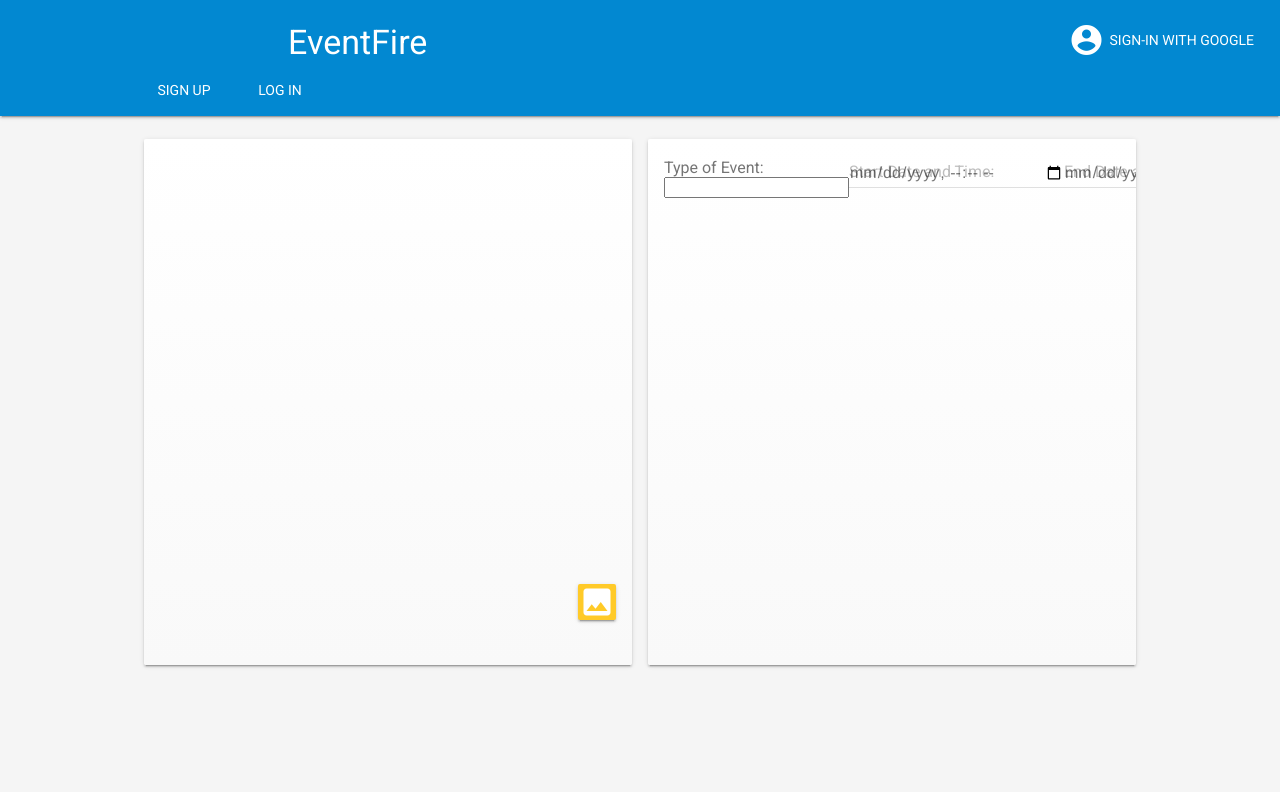
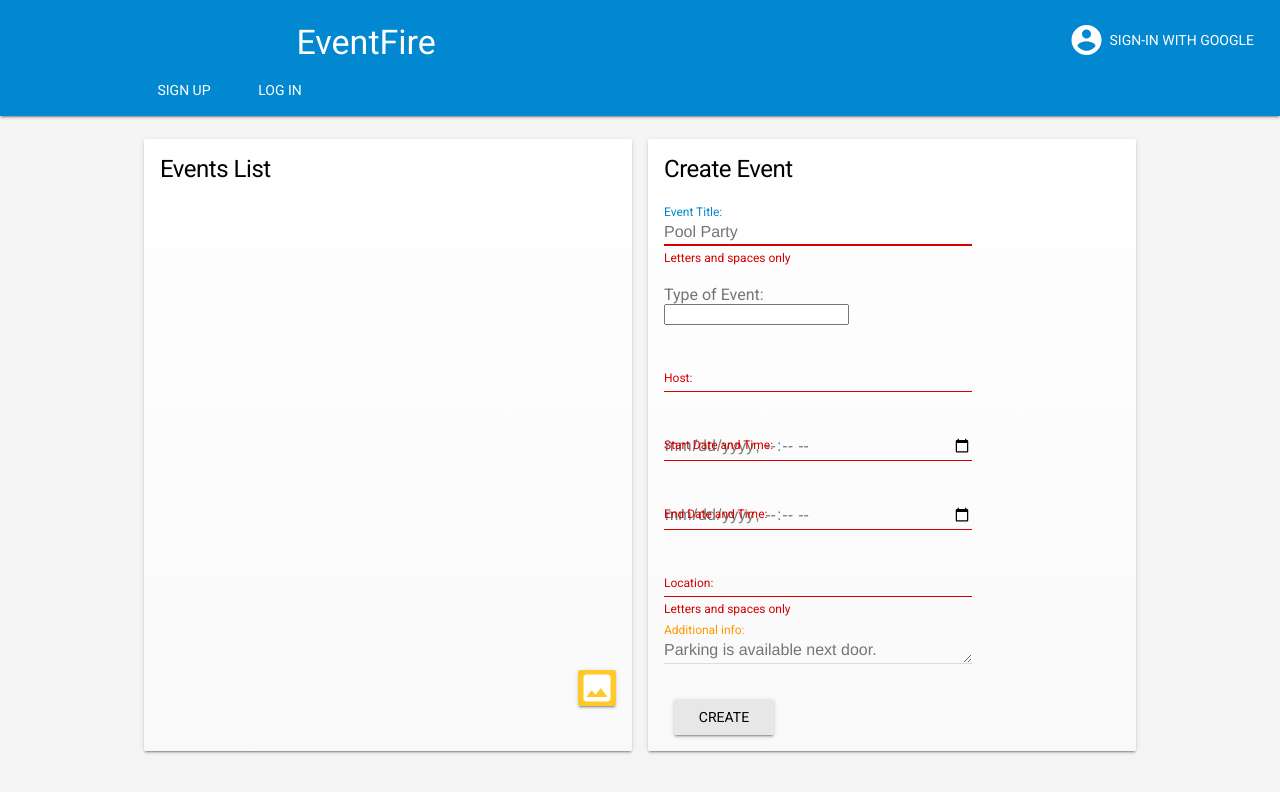
Before and after one commit to fab9/eventfire, a website: page src/index.html in a window 1280 px wide. Drawn offline with nearby package versions, Linux system fonts and the light colour scheme; no server answers.

Commit message:
Clean up + make some inputs required

```diff
--- a/src/index.html
+++ b/src/index.html
@@ -51,12 +51,11 @@
   </head>
   <body>
     <div class="demo-layout mdl-layout mdl-js-layout mdl-layout--fixed-header">
-
       <!-- Header section containing logo -->
       <header class="mdl-layout__header mdl-color-text--white mdl-color--light-blue-700">
         <div class="mdl-cell mdl-cell--12-col mdl-cell--12-col-tablet mdl-grid">
           <div class="mdl-layout__header-row mdl-cell mdl-cell--12-col mdl-cell--12-col-tablet mdl-cell--12-col-desktop">
-            <h3><i class="material-icons">date</i>EventFire
+            <h3><i class="material-icons">date</i> EventFire
             </h3>
           </div>
           <!-- my buttons -->
@@ -75,12 +74,13 @@
           </div>
         </div>
       </header>
-
       <main class="mdl-layout__content mdl-color--grey-100">
         <div id="messages-card-container" class="mdl-cell mdl-cell--12-col mdl-grid">
-
           <!-- Messages container -->
           <div id="messages-card" class="mdl-card mdl-shadow--2dp mdl-cell mdl-cell--12-col mdl-cell--6-col-tablet mdl-cell--6-col-desktop blue">
+            <div class="mdl-card__title mdl-card--expand">
+              <h1 class="mdl-card__title-text">Events List</h1>
+            </div>
             <div class="mdl-card__supporting-text mdl-color-text--grey-600">
               <div id="messages">
                 <span id="message-filler"></span>
@@ -93,58 +93,59 @@
               </form>
             </div>
           </div>
-
           <!-- Create Event container -->
           <div id="event-form" class="mdl-card mdl-shadow--2dp mdl-cell mdl-cell--12-col mdl-cell--6-col-tablet mdl-cell--6-col-desktop blue">
+            <div class="mdl-card__title mdl-card--expand">
+              <h1 class="mdl-card__title-text">Create Event</h1>
+            </div>
             <div class="mdl-card__supporting-text mdl-color-text--grey-600">
               <form role="form" id="message-form" action="#" class="green">
                 <!-- ======= Event Title ======= -->
                 <div class="blue mdl-textfield mdl-js-textfield mdl-textfield--floating-label">
                   <label class="mdl-textfield__label" for="title">Event Title:</label>
-                  <input class="mdl-textfield__input" type="text" id="title" placeholder="Pool Party"/>
+                  <input class="mdl-textfield__input" type="text" id="title" placeholder="Pool Party" required autofocus/>
                   <span class="mdl-textfield__error">Letters and spaces only</span>
                 </div>
                 <!-- ======= Event type ======= -->
                 <div class="orange mdl-textfield mdl-js-textfield">
                   <label for="type">Type of Event:</label>
                   <div>
-                    <input class="mdl-selectfield" type="text" id="type" required list="eventTypes"/>
+                    <input class="mdl-selectfield" type="text" id="type" required list="eventTypes" required/>
                     <datalist id="eventTypes">
                       <option value="Birthday Party">
+                      <option value="Business Meeting">
+                      <option value="High School Reunion">
                       <option value="Wedding">
-                      <option value="High School Reunion">
-                      <option value="Business Meeting">
                     </datalist>
                   </div>
                 </div>
                 <!-- ======= Host ======= -->
                 <div class="red mdl-textfield mdl-js-textfield mdl-textfield--floating-label">
                   <label class="mdl-textfield__label" for="host">Host:</label>
-                  <input class="mdl-textfield__input" type="text" id="host"/>
+                  <input class="mdl-textfield__input" type="text" id="host" required/>
                 </div>
                 <!-- ======= Start Date and Time ======= -->
                 <div class="mdl-textfield mdl-js-textfield mdl-textfield--floating-label">
                   <label class="mdl-textfield__label" for="startDatetime">Start Date and Time:</label>
-                  <input class="mdl-textfield__input" type="datetime-local" id="startDatetime"/>
+                  <input class="mdl-textfield__input" type="datetime-local" id="startDatetime" required/>
                 </div>
                 <!-- ======= End Date and Time ======= -->
                 <div class="mdl-textfield mdl-js-textfield mdl-textfield--floating-label">
                   <label class="mdl-textfield__label" for="endDatetime">End Date and Time:</label>
-                  <input class="mdl-textfield__input" type="datetime-local" id="endDatetime"/>
+                  <input class="mdl-textfield__input" type="datetime-local" id="endDatetime" required/>
                 </div>
                 <!-- ======= Guest List  ======= -->
 
                 <!-- ======= Location ======= -->
                 <div class="mdl-textfield mdl-js-textfield mdl-textfield--floating-label">
                   <label class="mdl-textfield__label" for="location">Location:</label>
-                  <input class="mdl-textfield__input" type="text" id="location"/>
+                  <input class="mdl-textfield__input" type="text" id="location" required/>
                   <span class="mdl-textfield__error">Letters and spaces only</span>
                 </div>
-
                 <!-- ======= Optional Message ======= -->
                 <div class="mdl-textfield mdl-js-textfield mdl-textfield--floating-label">
-                  <label class="mdl-textfield__label" for="moreInfo">Additional info:</label>
-                  <textarea class="mdl-textfield__input" type="text" id="moreInfo" rows="1" placeholder="Parking is available next door."/></textarea>
+                  <label class="mdl-textfield__label" for="more-info">Additional info:</label>
+                  <textarea class="mdl-textfield__input" type="text" id="more-info" rows="1" placeholder="Parking is available next door."/></textarea>
                 </div>
                 <!-- ======= Submit ======= -->
                 <button type="submit" class="mdl-button mdl-js-button mdl-button--raised mdl-js-ripple-effect">Create
@@ -164,7 +165,6 @@
     </div>
 
     <!-- Firebase -->
-
     <script src="https://www.gstatic.com/firebasejs/live/3.0/firebase.js"></script>
     <script>
       // Initialize Firebase
@@ -176,7 +176,6 @@
       };
       firebase.initializeApp(config);
     </script>
-
     <script src="scripts/main.js"></script>
   </body>
 </html>
--- a/src/scripts/main.js
+++ b/src/scripts/main.js
@@ -28,6 +28,7 @@ function EventFire() {
     this.eventHost = document.getElementById('host');
     this.eventStartDatetime = document.getElementById('startDatetime');
     this.eventEndDatetime = document.getElementById('endDatetime');
+    this.eventMoreInfo = document.getElementById('more-info');
     this.submitButton = document.getElementById('submit');
     this.submitImageButton = document.getElementById('submitImage');
     this.imageForm = document.getElementById('image-form');
@@ -77,7 +78,7 @@ EventFire.prototype.loadMessages = function () {
     // Loads the last 12 messages and listen for new ones.
     var setMessage = function (data) {
         var val = data.val();
-        this.displayMessage(data.key, val.name, val.text, val.title, val.location, val.type, val.host, val.startDatetime, val.endDatetime, val.photoUrl, val.imageUrl);
+        this.displayMessage(data.key, val.name, val.text, val.title, val.location, val.type, val.host, val.startDatetime, val.eventMoreInfo, val.endDatetime, val.photoUrl, val.imageUrl);
     }.bind(this);
     this.messagesRef.limitToLast(12).on('child_added', setMessage);
     this.messagesRef.limitToLast(12).on('child_changed', setMessage);
@@ -97,6 +98,7 @@ EventFire.prototype.saveMessage = function (e) {
             host: this.eventHost.value,
             startDatetime: this.eventStartDatetime.value,
             endDatetime: this.eventEndDatetime.value,
+            moreInfo: this.eventMoreInfo.value,
             location: this.eventLocation.value,
             photoUrl: currentUser.photoURL || '/images/profile_placeholder.png'
         }).then(function () {
@@ -106,6 +108,7 @@ EventFire.prototype.saveMessage = function (e) {
             EventFire.resetMaterialTextfield(this.eventHost);
             EventFire.resetMaterialTextfield(this.eventStartDatetime);
             EventFire.resetMaterialTextfield(this.eventEndDatetime);
+            EventFire.resetMaterialTextfield(this.eventMoreInfo);
             EventFire.resetMaterialTextfield(this.eventLocation);
             this.toggleButton();
         }.bind(this)).catch(function (error) {
--- a/src/styles/main.css
+++ b/src/styles/main.css
@@ -26,7 +26,7 @@ h2 {
 }
 
 main, #messages-card, #event-form {
-    height: 100%;
+    height: auto;
     padding-bottom: 0;
 }
 
@@ -128,7 +128,7 @@ main, #messages-card, #event-form {
 
 #message-form {
     display: flex;
-    flex-direction: row;
+    flex-direction: column;
     width: calc(100% - 48px);
     float: left;
 }
```
